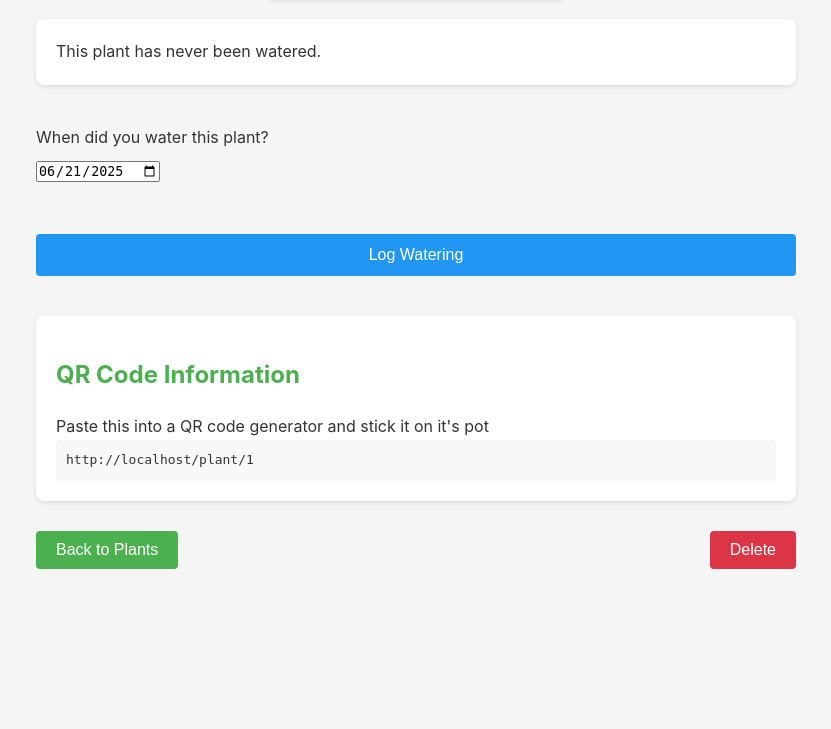
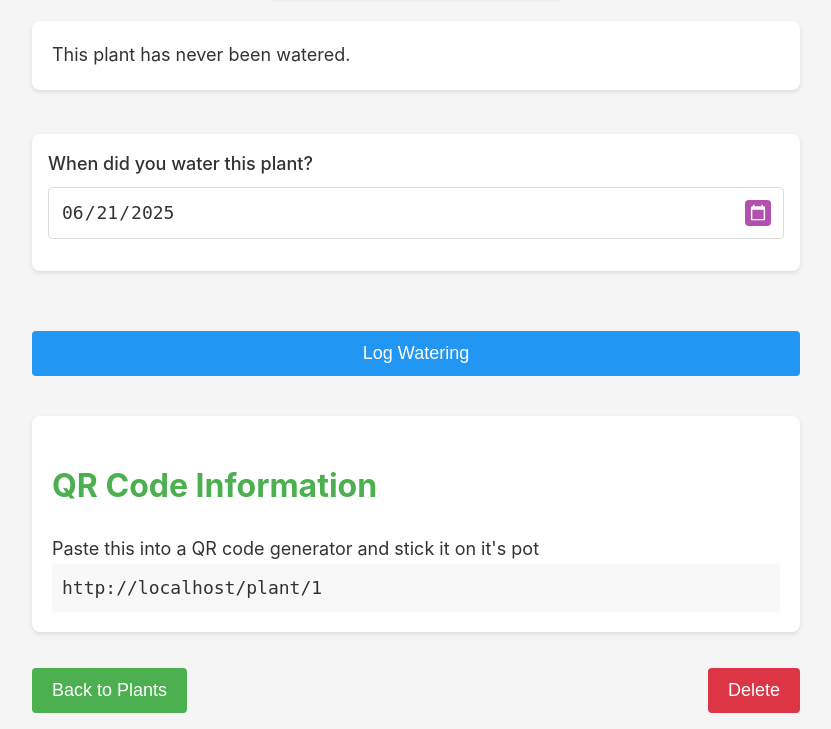
Before and after one commit to Simply56/Leaf, a Flask app: page /plant/1 in a window 1280 px wide. Shown: the part 351-1080 px from the top of the page, without its empty margins (224-1055 px from the left). Before the commit the page ends 920 px from the top, so only its background shows below. Run offline with Flask 3, Linux system fonts and the light colour scheme.

Commit message:
improve the style

```diff
--- a/static/style.css
+++ b/static/style.css
@@ -3,6 +3,8 @@
     --background-color: #f5f5f5;
     --text-color: #333;
     --card-background: #fff;
+    --spacing-unit: clamp(0.5rem, 2vw, 1rem);
+    --container-width: min(90%, 800px);
 }
 
 * {
@@ -16,54 +18,57 @@ body {
     line-height: 1.6;
     color: var(--text-color);
     background-color: var(--background-color);
+    font-size: clamp(16px, 1.5vw, 18px);
 }
 
 .container {
-    max-width: 800px;
+    max-width: var(--container-width);
     margin: 0 auto;
-    padding: 20px;
+    padding: var(--spacing-unit);
 }
 
 h1 {
     text-align: center;
-    margin-bottom: 30px;
+    margin-bottom: calc(var(--spacing-unit) * 2);
     color: var(--primary-color);
+    font-size: clamp(1.5rem, 4vw, 2.5rem);
 }
 
 h2 {
-    margin: 20px 0;
+    margin: calc(var(--spacing-unit) * 1.5) 0;
     color: var(--primary-color);
+    font-size: clamp(1.2rem, 3vw, 2rem);
 }
 
 .add-plant {
     background: var(--card-background);
-    padding: 20px;
-    border-radius: 8px;
-    margin-bottom: 30px;
+    padding: var(--spacing-unit);
+    border-radius: 0.5rem;
+    margin-bottom: calc(var(--spacing-unit) * 2);
     box-shadow: 0 2px 4px rgba(0, 0, 0, 0.1);
 }
 
 form {
     display: flex;
     flex-direction: column;
-    gap: 10px;
+    gap: var(--spacing-unit);
 }
 
 input[type="text"] {
-    padding: 12px;
+    padding: calc(var(--spacing-unit) * 0.75);
     border: 1px solid #ddd;
-    border-radius: 4px;
-    font-size: 16px;
+    border-radius: 0.25rem;
+    font-size: 1em;
 }
 
 button {
     background-color: var(--primary-color);
     color: white;
-    padding: 12px 20px;
+    padding: calc(var(--spacing-unit) * 0.75) calc(var(--spacing-unit) * 1.25);
     border: none;
-    border-radius: 4px;
+    border-radius: 0.25rem;
     cursor: pointer;
-    font-size: 16px;
+    font-size: 1em;
     transition: background-color 0.3s;
 }
 
@@ -99,12 +104,12 @@ button:hover {
     background-color: var(--primary-color);
     color: white;
     text-decoration: none;
-    padding: 10px 20px;
-    border-radius: 4px;
-    margin-top: 10px;
+    padding: calc(var(--spacing-unit) * 0.75) calc(var(--spacing-unit) * 1.25);
+    border-radius: 0.25rem;
+    margin-top: var(--spacing-unit);
     border: none;
     cursor: pointer;
-    font-size: 16px;
+    font-size: 1em;
     transition: background-color 0.3s;
 }
 
@@ -129,22 +134,49 @@ button:hover {
 }
 
 .datetime-picker {
-    margin: 20px 0;
+    margin: calc(var(--spacing-unit) * 1.5) 0;
+    background: var(--card-background);
+    padding: var(--spacing-unit);
+    border-radius: 0.5rem;
+    box-shadow: 0 2px 4px rgba(0, 0, 0, 0.1);
 }
 
 .datetime-picker label {
     display: block;
-    margin-bottom: 8px;
+    margin-bottom: calc(var(--spacing-unit) * 0.5);
     color: var(--text-color);
+    font-weight: 500;
 }
 
-.datetime-picker input[type="datetime-local"] {
+.datetime-picker input[type="date"] {
     width: 100%;
-    padding: 12px;
+    padding: calc(var(--spacing-unit) * 0.75);
     border: 1px solid #ddd;
-    border-radius: 4px;
-    font-size: 16px;
-    margin-bottom: 10px;
+    border-radius: 0.25rem;
+    font-size: 1em;
+    margin-bottom: var(--spacing-unit);
+    background-color: white;
+    color: var(--text-color);
+    cursor: pointer;
+    transition: border-color 0.3s, box-shadow 0.3s;
+}
+
+.datetime-picker input[type="date"]:focus {
+    outline: none;
+    border-color: var(--primary-color);
+    box-shadow: 0 0 0 2px rgba(76, 175, 80, 0.2);
+}
+
+.datetime-picker input[type="date"]::-webkit-calendar-picker-indicator {
+    background-color: var(--primary-color);
+    padding: 0.25rem;
+    cursor: pointer;
+    border-radius: 0.25rem;
+    filter: invert(1);
+}
+
+.datetime-picker input[type="date"]::-webkit-calendar-picker-indicator:hover {
+    background-color: #45a049;
 }
 
 .qr-info {
```
Also changed, not shown: other parts of static/style.css (+11 -11 lines).
